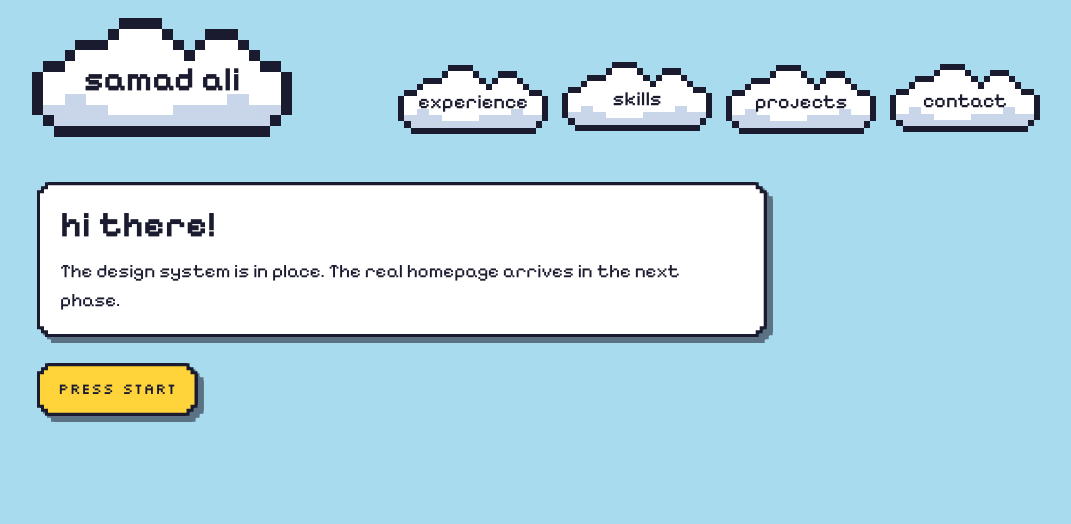
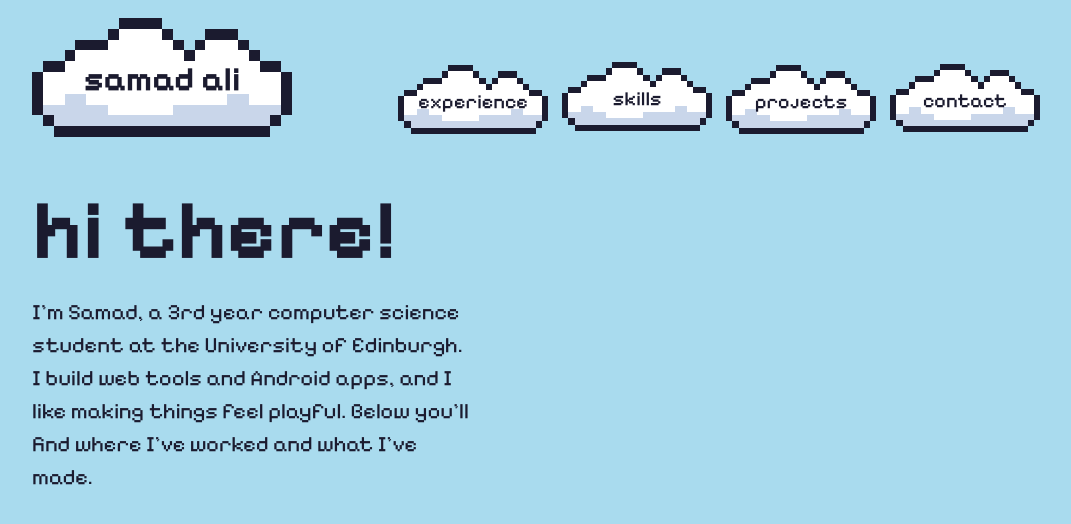
Before and after one commit to samad-a/portfolio-site, a Next.js app: page / in a window 1280 px wide. Shown: the top 524 px of the page, without its empty margins (104-1175 px from the left). Built offline with nearby package versions, Linux system fonts and the light colour scheme.

Commit message:
feat(hero): add intro heading and bio

```diff
--- a/app/globals.css
+++ b/app/globals.css
@@ -40,6 +40,9 @@
 
   /* One art pixel. Corners, outlines and offsets snap to multiples of this. */
   --spacing-pixel: 4px;
+
+  /* Width of the header and page sections */
+  --container-page: 1040px;
 
   /* Hard, unblurred shadows in the style of old game sprites */
   --shadow-hard-sm: 3px 3px 0 0 rgb(27 27 47 / 0.55);
--- a/app/page.tsx
+++ b/app/page.tsx
@@ -1,21 +1,9 @@
-import { PixelButton } from "@/components/ui/pixel-button";
-import { PixelPanel } from "@/components/ui/pixel-panel";
+import { Hero } from "@/components/home/hero";
 
 export default function Home() {
   return (
-    <main
-      id="main"
-      tabIndex={-1}
-      className="mx-auto grid max-w-5xl justify-items-start gap-8 px-4 py-12"
-    >
-      <PixelPanel as="section" className="max-w-prose">
-        <h1 className="text-4xl font-bold">hi there!</h1>
-        <p className="mt-3">
-          The design system is in place. The real homepage arrives in the next
-          phase.
-        </p>
-      </PixelPanel>
-      <PixelButton href="#main">press start</PixelButton>
+    <main id="main" tabIndex={-1}>
+      <Hero />
     </main>
   );
 }
--- /dev/null
+++ b/components/home/hero.tsx
@@ -0,0 +1,24 @@
+export function Hero() {
+  return (
+    <section
+      id="top"
+      aria-labelledby="hero-heading"
+      className="mx-auto grid max-w-page items-center gap-10 px-4 pt-12 pb-6"
+    >
+      <div>
+        <h1
+          id="hero-heading"
+          className="text-[clamp(48px,9vw,84px)] leading-[1.1] font-bold"
+        >
+          hi there!
+        </h1>
+        <p className="mt-4.5 max-w-[34ch] text-[19px] sm:text-[22px]">
+          I&apos;m Samad, a 3rd year computer science student at the University
+          of Edinburgh. I build web tools and Android apps, and I like making
+          things feel playful. Below you&apos;ll find where I&apos;ve worked and
+          what I&apos;ve made.
+        </p>
+      </div>
+    </section>
+  );
+}
--- a/components/nav/site-header.tsx
+++ b/components/nav/site-header.tsx
@@ -7,7 +7,7 @@ const bobDelays = ["-1s", "-2.2s", "-3s", "-1.6s"];
 
 export function SiteHeader() {
   return (
-    <header className="mx-auto max-w-[1040px] px-4 pt-4.5">
+    <header className="mx-auto max-w-page px-4 pt-4.5">
       <nav aria-label="Main" className="flex flex-wrap items-end gap-x-3.5">
         <CloudLink
           href="/"
```
Also changed, not shown: 1 other file (tests, documents, lock files or other folders).
